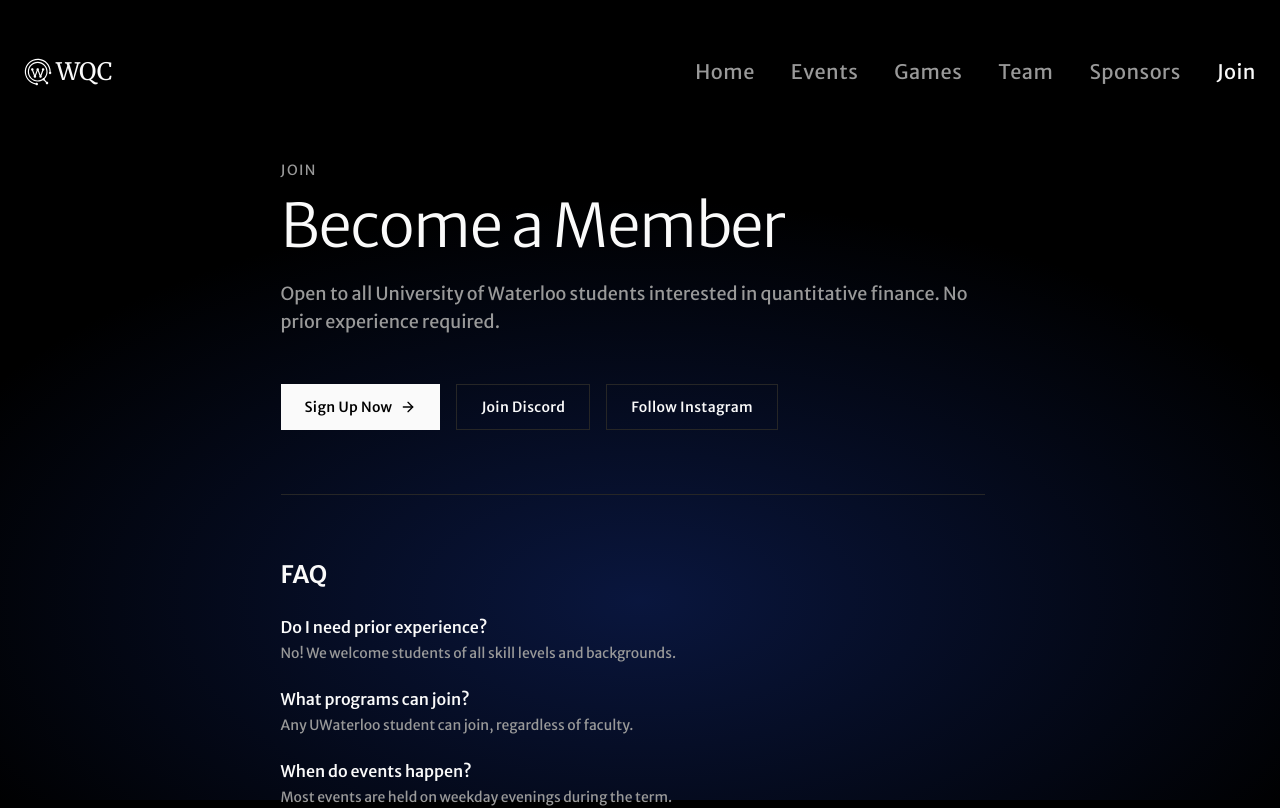
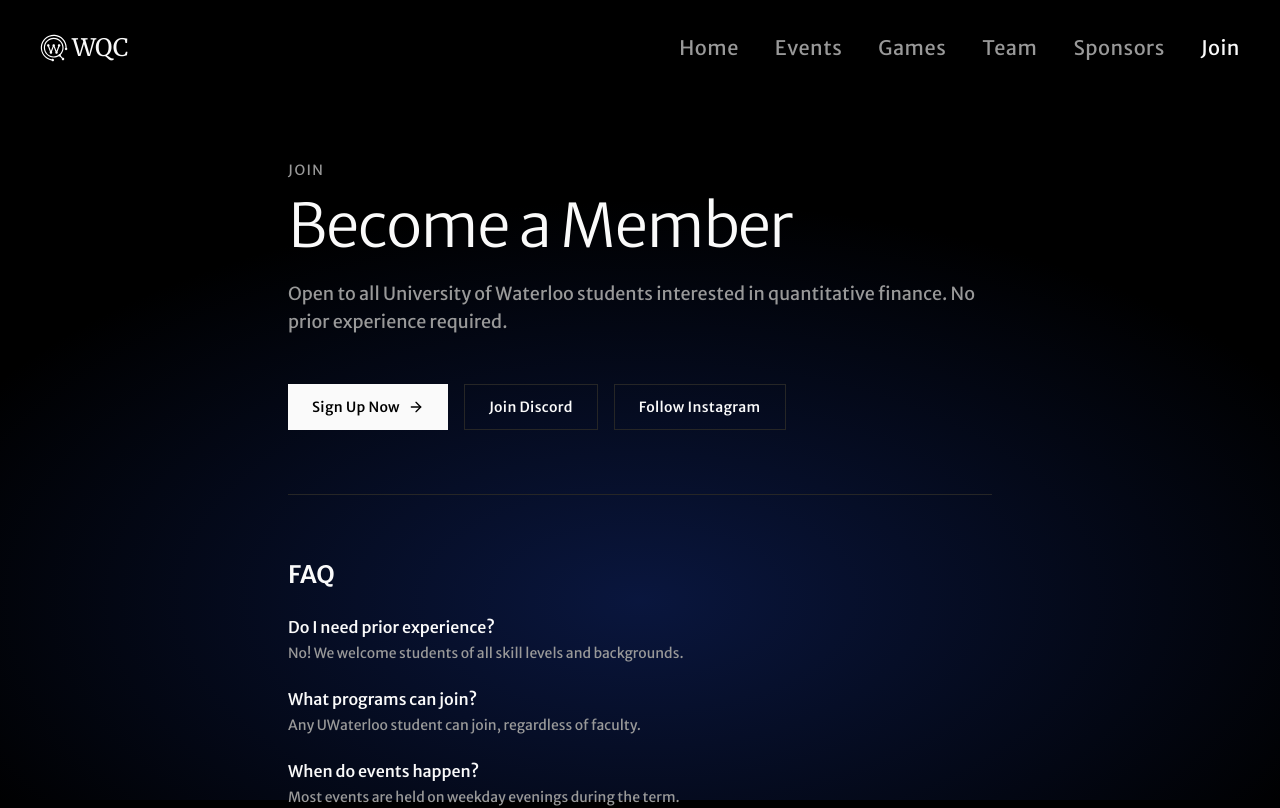
Before and after one commit to waterlooquantclub/waterlooquantclub.github.io, a React (Vite) app in the folder client/: page /join in a window 1280 px wide. Shown: the top 808 px of the page. Built offline with nearby package versions, Linux system fonts and the light colour scheme; the HTML template or start-up script is replaced by a standard one.

Commit message:
reduce navbar awk spacing and cleanup scrollbar:

```diff
--- a/client/src/components/Navbar.tsx
+++ b/client/src/components/Navbar.tsx
@@ -28,7 +28,7 @@ const Navbar = ({ hasAnnouncementBar = false }: NavbarProps) => {
   return (
     <nav className={`fixed left-0 right-0 z-50 ${hasAnnouncementBar ? 'top-0 md:top-[44px]' : 'top-0'}`}>
       <div className="absolute inset-0 bg-gradient-to-b from-background via-background/80 to-transparent pointer-events-none" />
-      <div className="container mx-auto px-6 md:px-18 py-6 md:py-14 flex items-center justify-between relative">
+      <div className="flex w-full items-center justify-between px-6 md:px-10 py-6 md:py-8 relative">
         <Link to="/" className="flex items-center gap-1 hover:opacity-80 transition-opacity">
           <img src={wqcLogo} alt="WQC Logo" className="h-7 w-auto" />
           <span className="text-foreground font-merriweather text-2xl tracking-tight">WQC</span>
--- a/client/src/index.css
+++ b/client/src/index.css
@@ -48,7 +48,12 @@
   }
 
   html {
-    scrollbar-gutter: stable;
+    scrollbar-width: none; /* Firefox */
+    -ms-overflow-style: none; /* IE / old Edge */
+  }
+
+  html::-webkit-scrollbar {
+    display: none; /* Chrome, Safari, Edge */
   }
 
   body {
```
